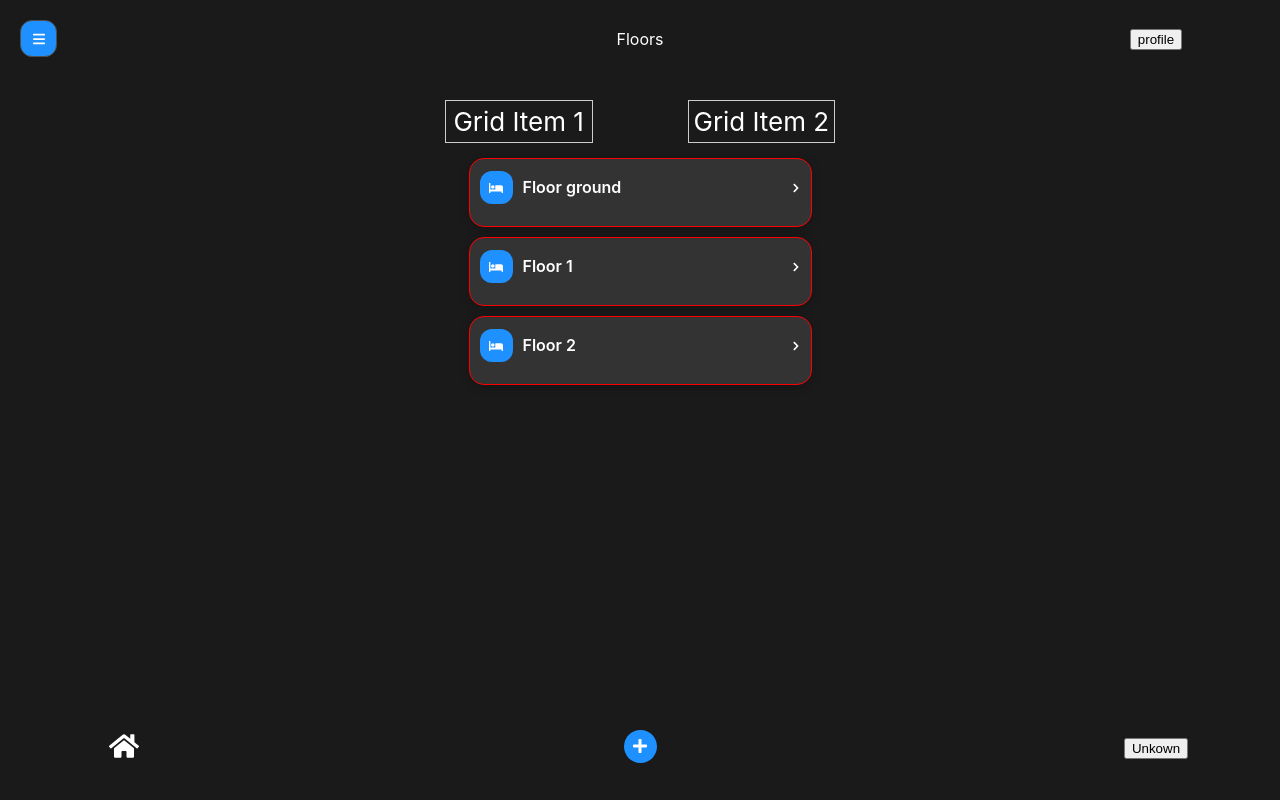
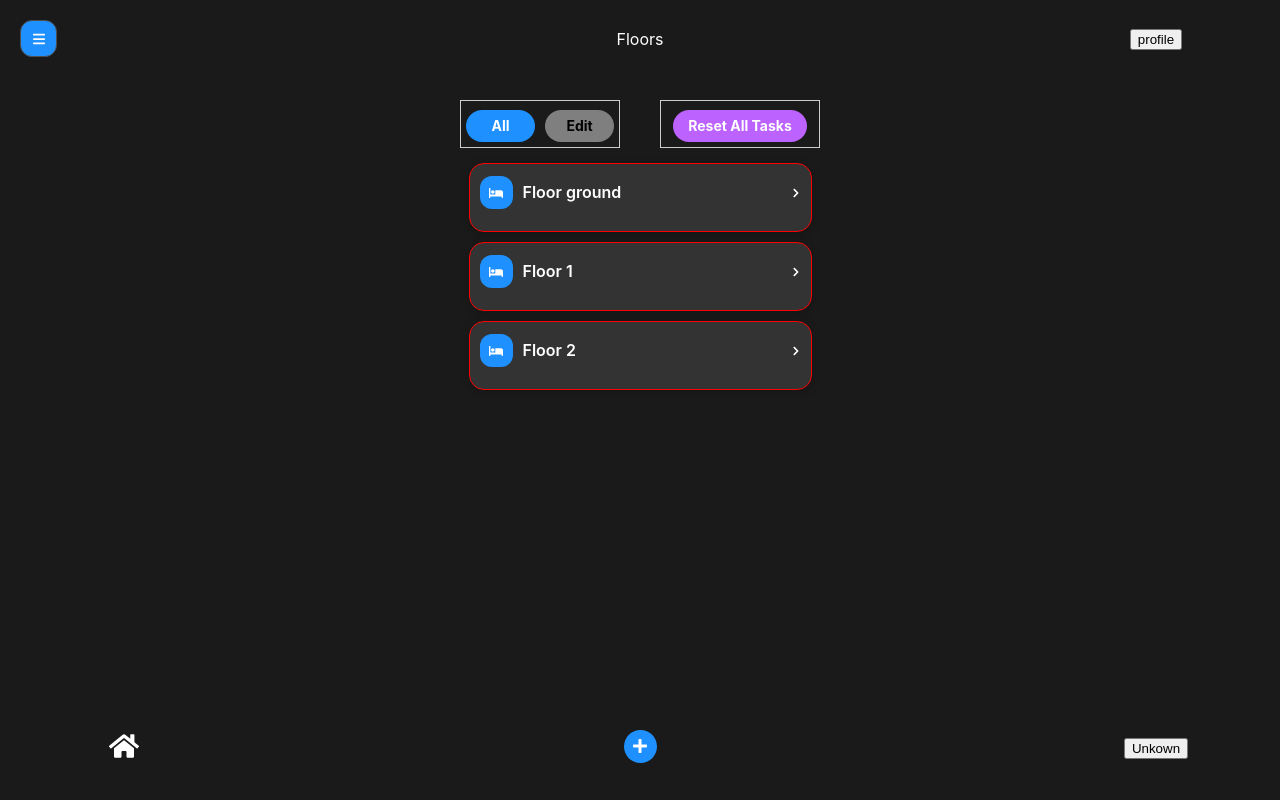
Before and after one commit to ACipherEXE/sweepster, a React (Create React App) app: page / in a window 1280 px wide. Both pictures are taken after a click on the button "Sign in with Email". Built offline with nearby package versions, Linux system fonts and the light colour scheme.

Commit message:
Implemented styles

```diff
--- a/src/components/EditorTool/EditorTool.css
+++ b/src/components/EditorTool/EditorTool.css
@@ -1,7 +1,7 @@
 .editor-tool-container {
   display: grid;
   grid-template-columns: repeat(2, 1fr);
-  gap: 95px;
+  gap: 40px;
   margin-bottom: 15px;
 }
 
@@ -9,3 +9,58 @@
   border: 1px solid #ccc;
   padding: 5px;
 }
+.editor-all-button {
+  cursor: pointer;
+  top: 138px;
+  left: 24px;
+  width: 69px;
+  height: 32px;
+  padding: 0px 8px;
+  border: 0;
+  box-sizing: border-box;
+  border-radius: 37px;
+  background-color: #1e90ff;
+  color: #ffffff;
+  font-size: 14px;
+  font-family: "Inter";
+  font-weight: 700;
+  line-height: 16px;
+  outline: none;
+}
+.editor-edit-button {
+  cursor: pointer;
+  top: 138px;
+  left: 102px;
+  width: 69px;
+  height: 32px;
+  padding: 0px 8px;
+  margin-left: 10px;
+  border: 0;
+  box-sizing: border-box;
+  border-radius: 37px;
+  background-color: #7f7f7f;
+  color: #000000;
+  font-size: 14px;
+  font-family: "Inter";
+  font-weight: 700;
+  line-height: 16px;
+  outline: none;
+}
+.editor-reset-button {
+  cursor: pointer;
+  top: 138px;
+  left: 221px;
+  width: 134px;
+  height: 32px;
+  padding: 0px 8px;
+  border: 0;
+  box-sizing: border-box;
+  border-radius: 37px;
+  background-color: #bc62ff;
+  color: #ffffff;
+  font-size: 14px;
+  font-family: "Inter";
+  font-weight: 700;
+  line-height: 16px;
+  outline: none;
+}
--- a/src/components/EditorTool/EditorTool.js
+++ b/src/components/EditorTool/EditorTool.js
@@ -4,8 +4,13 @@ import "./EditorTool.css";
 function EditorTool() {
   return (
     <div class="editor-tool-container">
-      <div class="editor-tool-item">Grid Item 1</div>
-      <div class="editor-tool-item">Grid Item 2</div>
+      <div class="editor-tool-item">
+        <button className="editor-all-button">All</button>
+        <button className="editor-edit-button">Edit</button>
+      </div>
+      <div class="editor-tool-item">
+        <button className="editor-reset-button">Reset All Tasks</button>
+      </div>
     </div>
   );
 }
```
